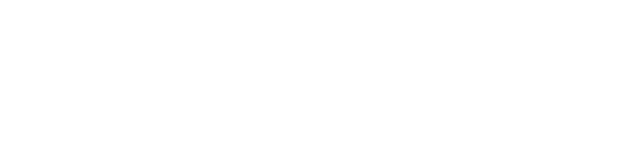
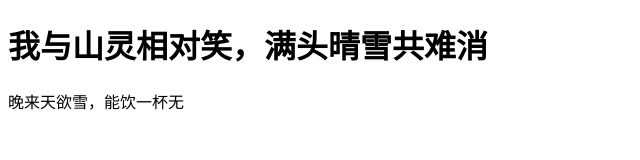
Before and after one commit to 2010307133/2010307133.github.io, a plain HTML site: page index.html in a window 1280 px wide. Shown: the whole page, without its empty margins (0-640 px from the left). Drawn offline with Linux system fonts and the light colour scheme.

Commit message:
Update index.html

```diff
--- a/index.html
+++ b/index.html
@@ -4,4 +4,7 @@
     <meta charset="utf-8"/>
     <title>family是有家人的家</title>
   </head>
+  <body>
+    <h1>我与山灵相对笑，满头晴雪共难消</h1>
+    <p>晚来天欲雪，能饮一杯无</p>
 </html>
```
